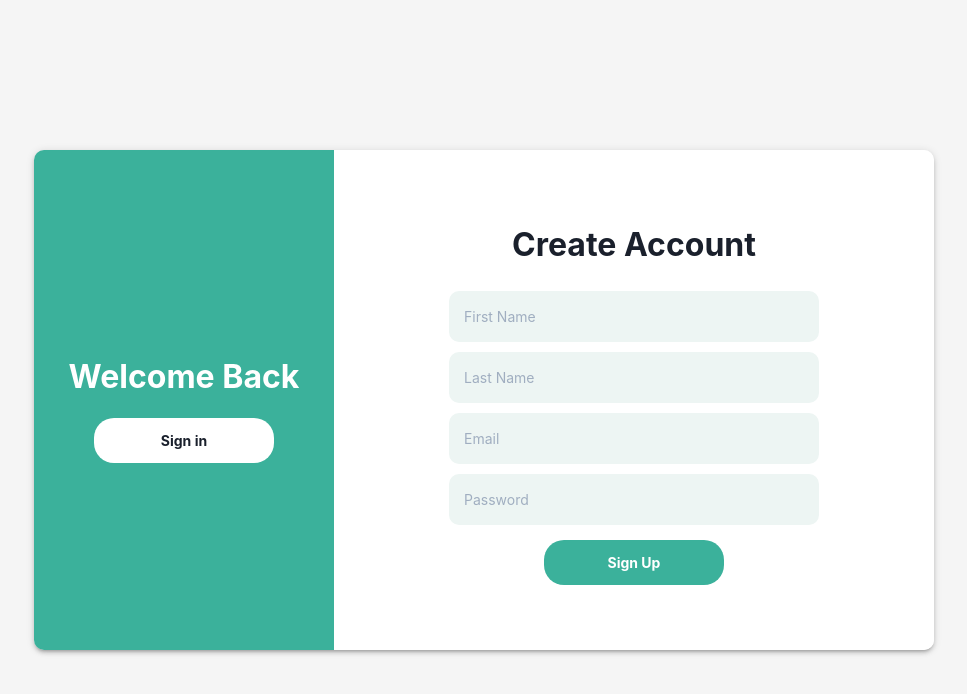
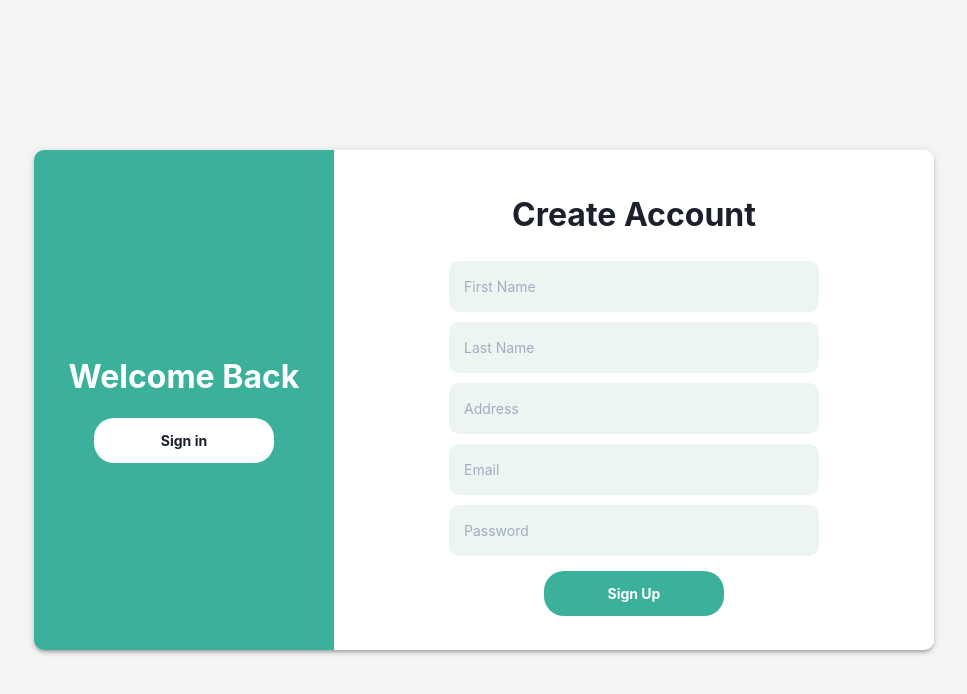
Before and after one commit to piyusha2001/OIBSIP_Pizza-delivery-app, a React (Create React App) app in the folder client/: page /signup in a window 1280 px wide. Shown: the top 694 px of the page, without its empty margins (156-1123 px from the left). Built offline with nearby package versions, Linux system fonts and the light colour scheme.

Commit message:
added address parameter

```diff
--- a/client/src/Screens/Signup/index.jsx
+++ b/client/src/Screens/Signup/index.jsx
@@ -7,6 +7,7 @@ const Signup = () => {
 	const [data, setData] = useState({
 		firstName: '',
 		lastName: '',
+		address: '',
 		email: '',
 		password: '',
 	});
@@ -70,6 +71,15 @@ const Signup = () => {
 							className={styles.input}
 						/>
 						<input
+							type='text'
+							placeholder='Address'
+							name='address'
+							onChange={handleChange}
+							value={data.address}
+							required
+							className={styles.input}
+						/>
+						<input
 							type='email'
 							placeholder='Email'
 							name='email'
```
